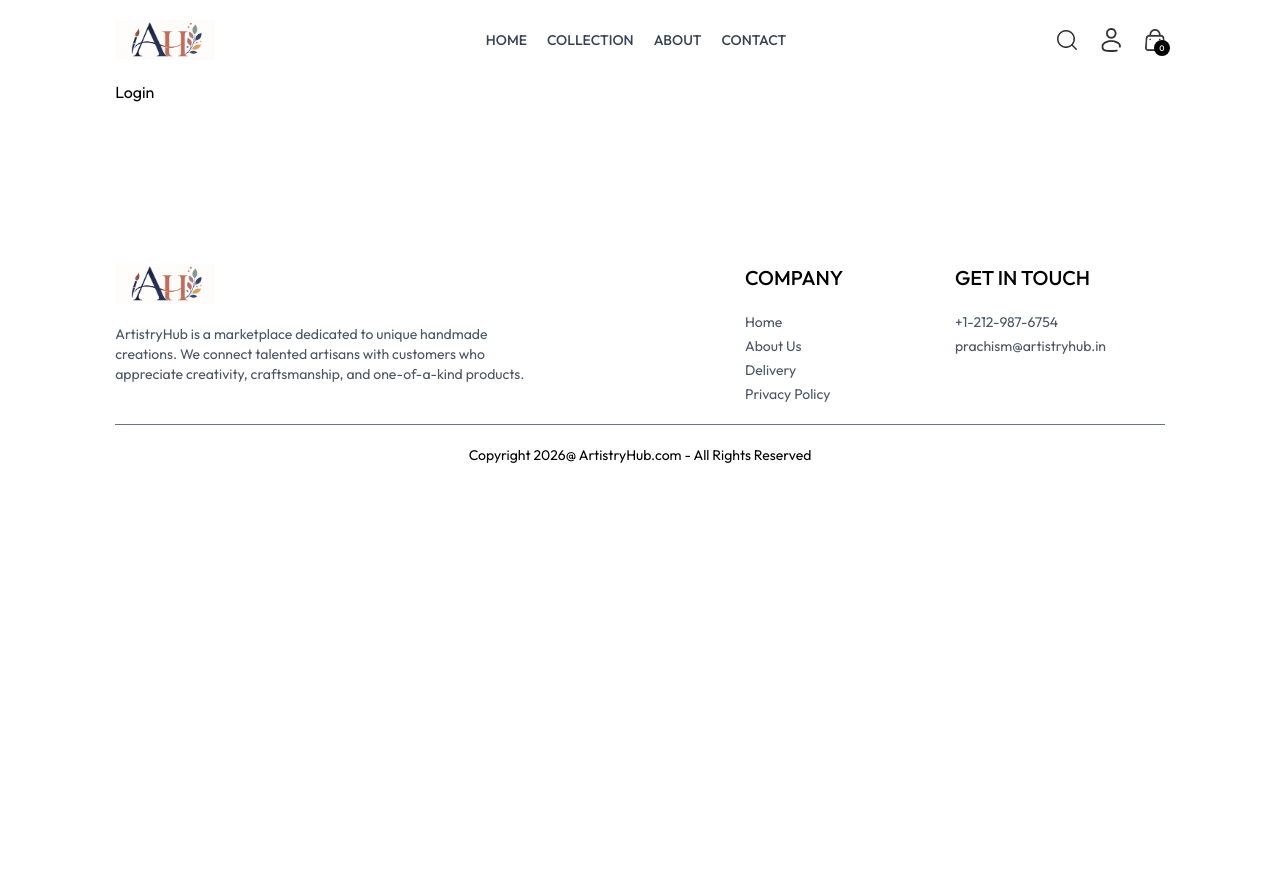
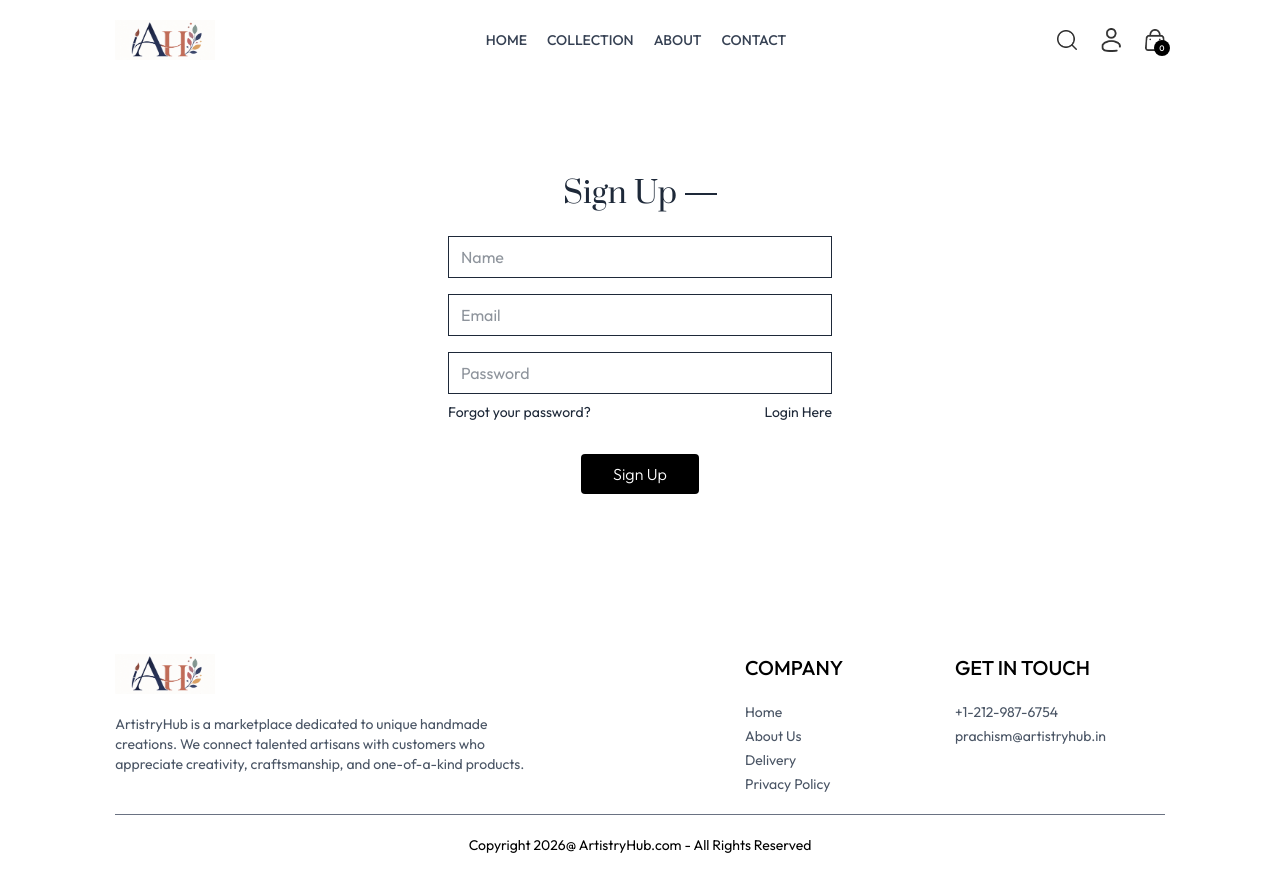
Before and after one commit to prachi93-web/ArtistryHub, a React (Vite) app in the folder frontend/: page /login in a window 1280 px wide. Before the commit the page ends 800 px from the top, so only its background shows below. Built offline with nearby package versions, Linux system fonts and the light colour scheme.

Commit message:
UI for login page -done

```diff
--- a/frontend/src/components/Navbar.jsx
+++ b/frontend/src/components/Navbar.jsx
@@ -32,7 +32,7 @@
         <div className='flex items-center gap-6'>
             <img onClick={()=>setShowSearch(true)} src={assets.search_icon}  className='w-5 cursor-pointer' alt="search" />
             <div className='group relative'>
-                <img src={assets.profile_icon} className='w-5 cursor-pointer' alt="profile" />
+                <Link to='/login'><img src={assets.profile_icon} className='w-5 cursor-pointer' alt="profile" /></Link>
                 <div className='group-hover:block hidden absolute dropdown-menu right-0 pt-4'>
                     <div className='flex flex-col gap-2 w-36 py-3 px-5 bg-slate-100 text-gray-500 rounded'>
                         <p className='cursor-pointer hover:text-black'>My Profile</p>
--- a/frontend/src/pages/Login.jsx
+++ b/frontend/src/pages/Login.jsx
@@ -1,8 +1,31 @@
-import React from 'react'
+import React, { useState } from 'react'
 
 const Login = () => {
+
+  const [currentState, setCurrentState] = useState('Sign Up');
+
+  const onSubmitHandler = async (event) => {
+    event.preventDefault();       //prevents reloading when form is submitted
+  }
   return (
-    <div>Login</div>
+    <form onSubmit={onSubmitHandler} action="" className="flex flex-col items-center w-[90%] sm:max-w-96 m-auto mt-14 gap-4 text-gray-800">
+      <div className="inline-flex items-center gap-2 mb-2 mt-10">
+        <p className='prata-regular text-3xl'>{currentState}</p>
+        <hr className="border-none h-[1.5px] w-8 bg-gray-800" />
+      </div>
+      {currentState === 'Login' ? '' : <input type="text" className="w-full px-3 py-2 border border-gray-800" placeholder='Name' required/> }
+      <input type="email" className="w-full px-3 py-2 border border-gray-800" placeholder='Email' required/>
+      <input type="password" className="w-full px-3 py-2 border border-gray-800" placeholder='Password' required/>
+      <div className="w-full flex justify-between text-sm -mt-2">
+        <p className='cursor-pointer'>Forgot your password?</p>
+        {
+          currentState === 'Login'
+          ? <p onClick={()=>setCurrentState('Sign Up')} className='cursor-pointer'>Create account</p>
+          : <p onClick={()=>setCurrentState('Login')} className='cursor-pointer'>Login Here</p>
+        }
+      </div>
+      <button className='bg-black rounded-sm text-white font-light px-8 py-2 mt-4'>{currentState === 'Login' ? 'Sign In' : 'Sign Up'}</button>
+    </form>
   )
 }
 
```
